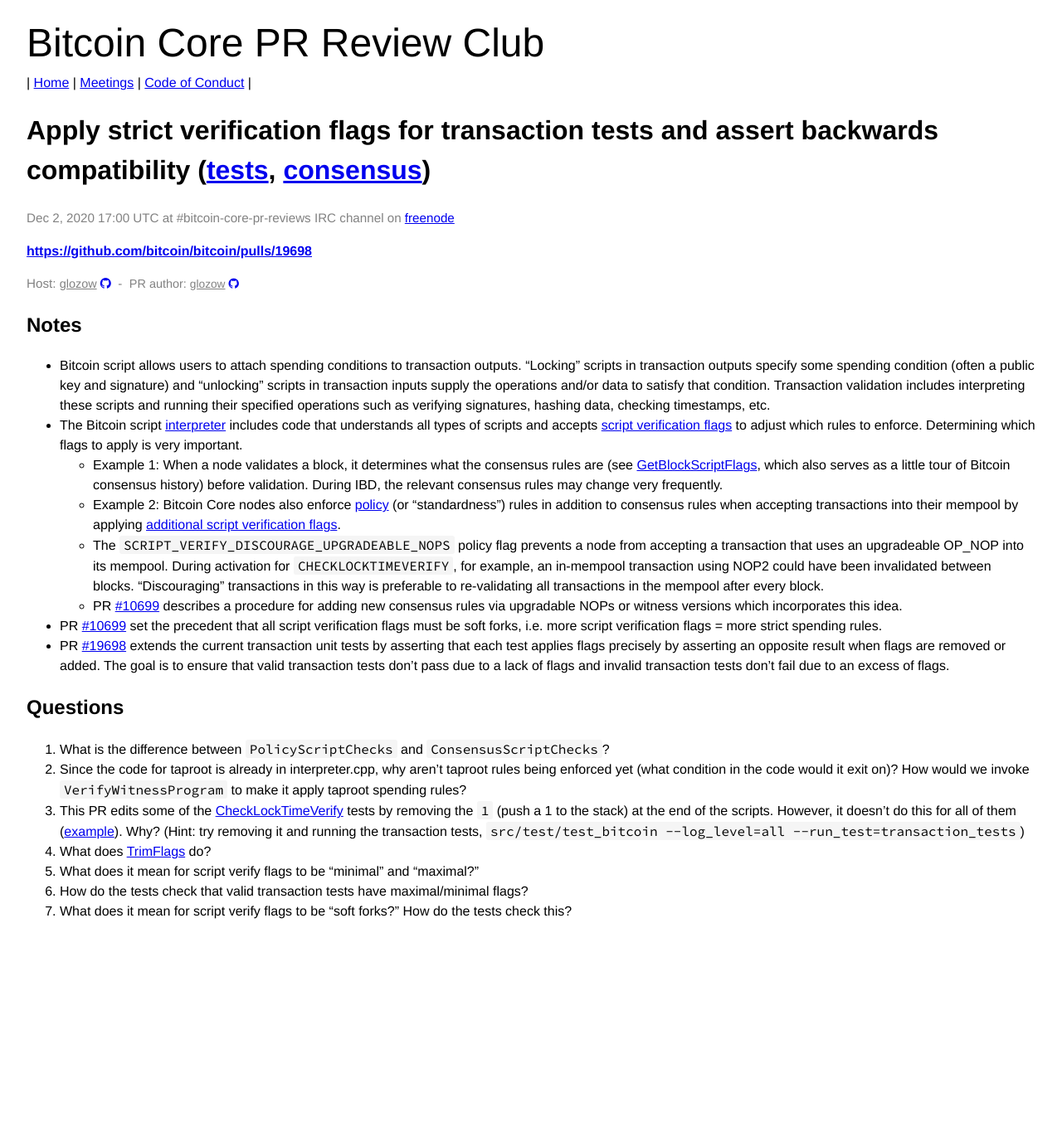
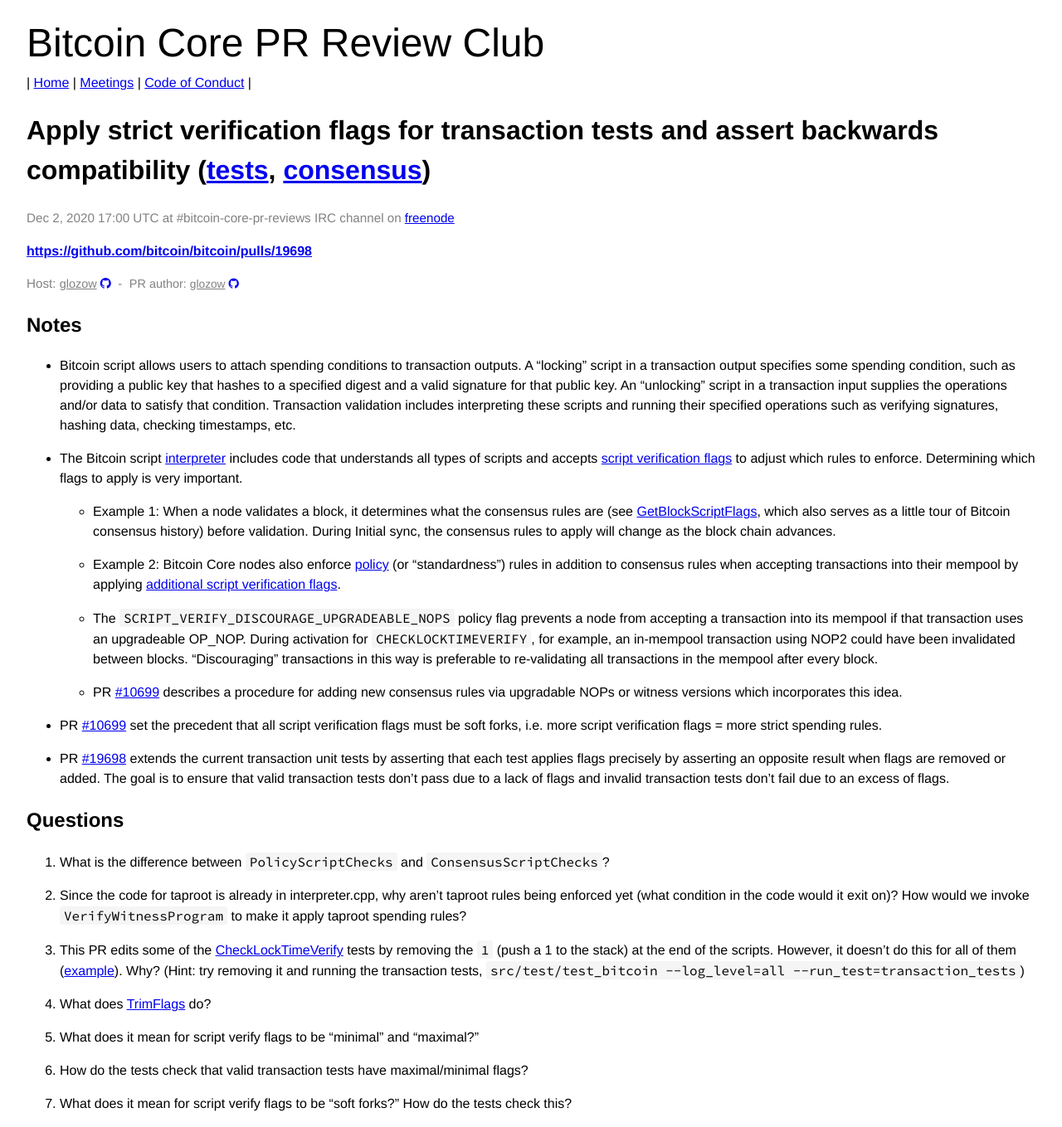
Before and after one commit to bitcoin-core-review-club/website, a Jekyll site: the page built from _posts/2020-12-02-#19698.md, in a window 1280 px wide. Shown: the whole page at 83% size. Built offline with Jekyll 4.4.1, drawn with Linux system fonts in a browser that asks for light colours; before the commit the page ends 1127 px from its top, so only the background shows below that.

Commit message:
n19698 review changes

```diff
--- a/_posts/2020-12-02-#19698.md
+++ b/_posts/2020-12-02-#19698.md
@@ -10,75 +10,87 @@
 commit:
 ---
 
-
 ## Notes
 
 * Bitcoin script allows users to attach spending conditions to transaction
-outputs. “Locking” scripts in transaction outputs specify some spending
-condition (often a public key and signature) and “unlocking” scripts in
-transaction inputs supply the operations and/or data to satisfy that
-condition. Transaction validation includes interpreting these scripts and
-running their specified operations such as verifying signatures, hashing data,
-checking timestamps, etc.
+  outputs. A “locking” script in a transaction output specifies some spending
+  condition, such as providing a public key that hashes to a specified digest and
+  a valid signature for that public key. An “unlocking” script in a transaction
+  input supplies the operations and/or data to satisfy that condition.
+  Transaction validation includes interpreting these scripts and running their
+  specified operations such as verifying signatures, hashing data, checking
+  timestamps, etc.
+
 * The Bitcoin script
-[interpreter](https://github.com/bitcoin/bitcoin/blob/2ee954daaee5758d04935492139808cb6fd95233/src/script/interpreter.cpp#L431)
-includes code that understands all types of scripts and accepts
-[script verification flags](https://github.com/bitcoin/bitcoin/blob/2ee954daaee5758d04935492139808cb6fd95233/src/script/interpreter.h#L41)
-to adjust which rules to enforce. Determining which flags to apply is very
-important.
-    -  Example 1: When a node validates a block, it determines what the
-       consensus rules are (see
-[GetBlockScriptFlags](https://github.com/bitcoin/bitcoin/blob/04670ef81ea2300fcba4e1a492c4c6b0e0752848/src/validation.cpp#L1822),
-which also serves as a little tour of Bitcoin consensus history) before
-validation. During IBD, the relevant consensus rules may change very frequently.
-    - Example 2: Bitcoin Core nodes also enforce
-      [policy](https://github.com/bitcoin/bitcoin/tree/master/src/policy) (or
-“standardness”) rules in addition to consensus rules when accepting transactions
-into their mempool by applying [additional script verification
-flags](https://github.com/bitcoin/bitcoin/blob/2ee954daaee5758d04935492139808cb6fd95233/src/policy/policy.h#L58).
-    - The `SCRIPT_VERIFY_DISCOURAGE_UPGRADEABLE_NOPS` policy flag prevents a
-      node from accepting a transaction that uses an upgradeable OP_NOP into its
-mempool. During activation for `CHECKLOCKTIMEVERIFY`, for example, an in-mempool
-transaction using NOP2 could have been invalidated between blocks.
-“Discouraging” transactions in this way is preferable to re-validating all
-transactions in the mempool after every block.
-    - PR [#10699](https://github.com/bitcoin/bitcoin/pull/10699) describes a
-      procedure for adding new consensus rules via upgradable NOPs or witness
-versions which incorporates this idea.
+  [interpreter](https://github.com/bitcoin/bitcoin/blob/2ee954da/src/script/interpreter.cpp#L431)
+  includes code that understands all types of scripts and accepts [script
+  verification
+  flags](https://github.com/bitcoin/bitcoin/blob/2ee954da/src/script/interpreter.h#L36-L41)
+  to adjust which rules to enforce. Determining which flags to apply is very
+  important.
+
+  - Example 1: When a node validates a block, it determines what the
+    consensus rules are (see
+    [GetBlockScriptFlags](https://github.com/bitcoin/bitcoin/blob/04670ef8/src/validation.cpp#L1822),
+    which also serves as a little tour of Bitcoin consensus history) before
+    validation. During Initial sync, the consensus rules to apply will change
+    as the block chain advances.
+
+  - Example 2: Bitcoin Core nodes also enforce
+    [policy](https://github.com/bitcoin/bitcoin/tree/master/src/policy) (or
+    “standardness”) rules in addition to consensus rules when accepting transactions
+    into their mempool by applying [additional script verification
+    flags](https://github.com/bitcoin/bitcoin/blob/2ee954da/src/policy/policy.h#L58).
+
+  - The `SCRIPT_VERIFY_DISCOURAGE_UPGRADEABLE_NOPS` policy flag prevents a
+    node from accepting a transaction into its mempool if that transaction uses
+    an upgradeable OP_NOP.  During activation for `CHECKLOCKTIMEVERIFY`, for
+    example, an in-mempool transaction using NOP2 could have been invalidated
+    between blocks.  “Discouraging” transactions in this way is preferable to
+    re-validating all transactions in the mempool after every block.
+
+  - PR [#10699](https://github.com/bitcoin/bitcoin/pull/10699) describes a
+    procedure for adding new consensus rules via upgradable NOPs or witness
+    versions which incorporates this idea.
+
 * PR [#10699](https://github.com/bitcoin/bitcoin/pull/10699) set the precedent
-that all script verification flags must be soft forks, i.e. more script
-verification flags = more strict spending rules.
-* PR [#19698](https://github.com/bitcoin/bitcoin/pull/19698) extends the current
-transaction unit tests by asserting that each test applies flags precisely by
-asserting an opposite result when flags are removed or added. The goal is to
-ensure that valid transaction tests don’t pass due to a lack of flags and
-invalid transaction tests don’t fail due to an excess of flags.
+  that all script verification flags must be soft forks, i.e. more script
+  verification flags = more strict spending rules.
+
+* PR [#19698](https://github.com/bitcoin/bitcoin/pull/19698) extends the
+  current transaction unit tests by asserting that each test applies flags
+  precisely by asserting an opposite result when flags are removed or added. The
+  goal is to ensure that valid transaction tests don't pass due to a lack of
+  flags and invalid transaction tests don't fail due to an excess of flags.
 
 ## Questions
 
 1. What is the difference between `PolicyScriptChecks` and
-`ConsensusScriptChecks`?
-2. Since the code for taproot is already in
-interpreter.cpp, why aren’t taproot rules being enforced yet (what condition in
-the code would it exit on)? How would we invoke `VerifyWitnessProgram` to make
-it apply taproot spending rules?
+   `ConsensusScriptChecks`?
+
+2. Since the code for taproot is already in interpreter.cpp, why aren't taproot
+   rules being enforced yet (what condition in the code would it exit on)? How
+   would we invoke `VerifyWitnessProgram` to make it apply taproot spending rules?
+
 3. This PR edits some of the
-[CheckLockTimeVerify](https://github.com/bitcoin/bitcoin/pull/19698/files#diff-7e4229911841f1d419c71a0d0df95feb07b77f90c0ff39f09182eb8ca50779b9L196)
-tests by removing the `1` (push a 1 to the stack) at the end of the scripts.
-However, it doesn’t do this for all of them
-([example](https://github.com/bitcoin/bitcoin/pull/19698/files#diff-7e4229911841f1d419c71a0d0df95feb07b77f90c0ff39f09182eb8ca50779b9L199)).
-Why?
-    (Hint: try removing it and running the transaction tests,
-    `src/test/test_bitcoin --log_level=all --run_test=transaction_tests`)
+   [CheckLockTimeVerify](https://github.com/bitcoin/bitcoin/pull/19698/files#diff-7e4229911841f1d419c71a0d0df95feb07b77f90c0ff39f09182eb8ca50779b9L196)
+   tests by removing the `1` (push a 1 to the stack) at the end of the scripts.
+   However, it doesn't do this for all of them
+   ([example](https://github.com/bitcoin/bitcoin/pull/19698/files#diff-7e4229911841f1d419c71a0d0df95feb07b77f90c0ff39f09182eb8ca50779b9L199)).
+   Why? (Hint: try removing it and running the transaction tests,
+   `src/test/test_bitcoin --log_level=all --run_test=transaction_tests`)
+
 4. What does
-[TrimFlags](https://github.com/bitcoin/bitcoin/blob/110239f2ff673eaea8f59c650792f3641855263d/src/test/transaction_tests.cpp#L138-L148)
-do?
-5. What does it mean for script verify
-flags to be “minimal” and “maximal?”
-6. How do the tests check that valid
-transaction tests have maximal/minimal flags?
-7. What does it mean for script verify
-flags to be “soft forks?” How do the tests check this?
+   [TrimFlags](https://github.com/bitcoin/bitcoin/blob/110239f2/src/test/transaction_tests.cpp#L138-L148)
+   do?
+
+5. What does it mean for script verify flags to be “minimal” and “maximal?”
+
+6. How do the tests check that valid transaction tests have maximal/minimal
+   flags?
+
+7. What does it mean for script verify flags to be “soft forks?” How do the
+   tests check this?
 
 <!-- TODO: After meeting, uncomment and add meeting log between the irc tags
 ## Meeting Log
```
